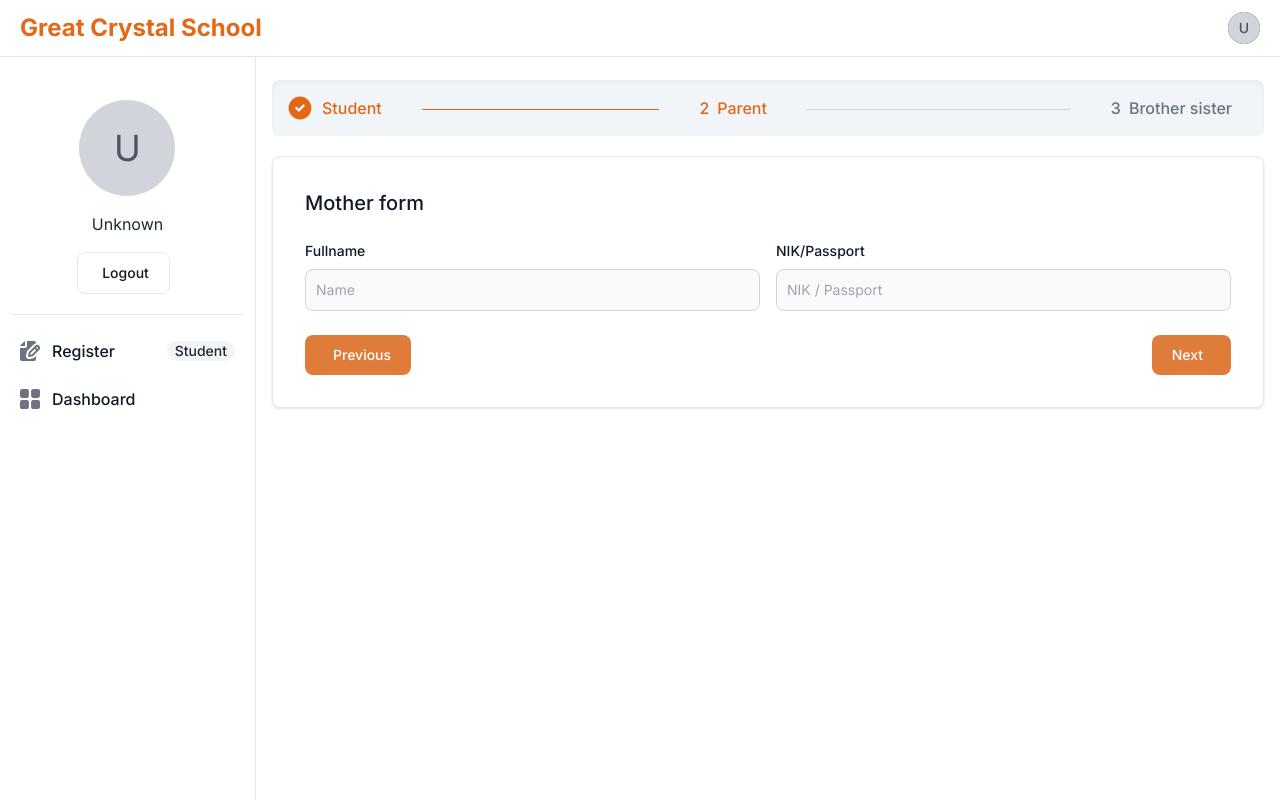
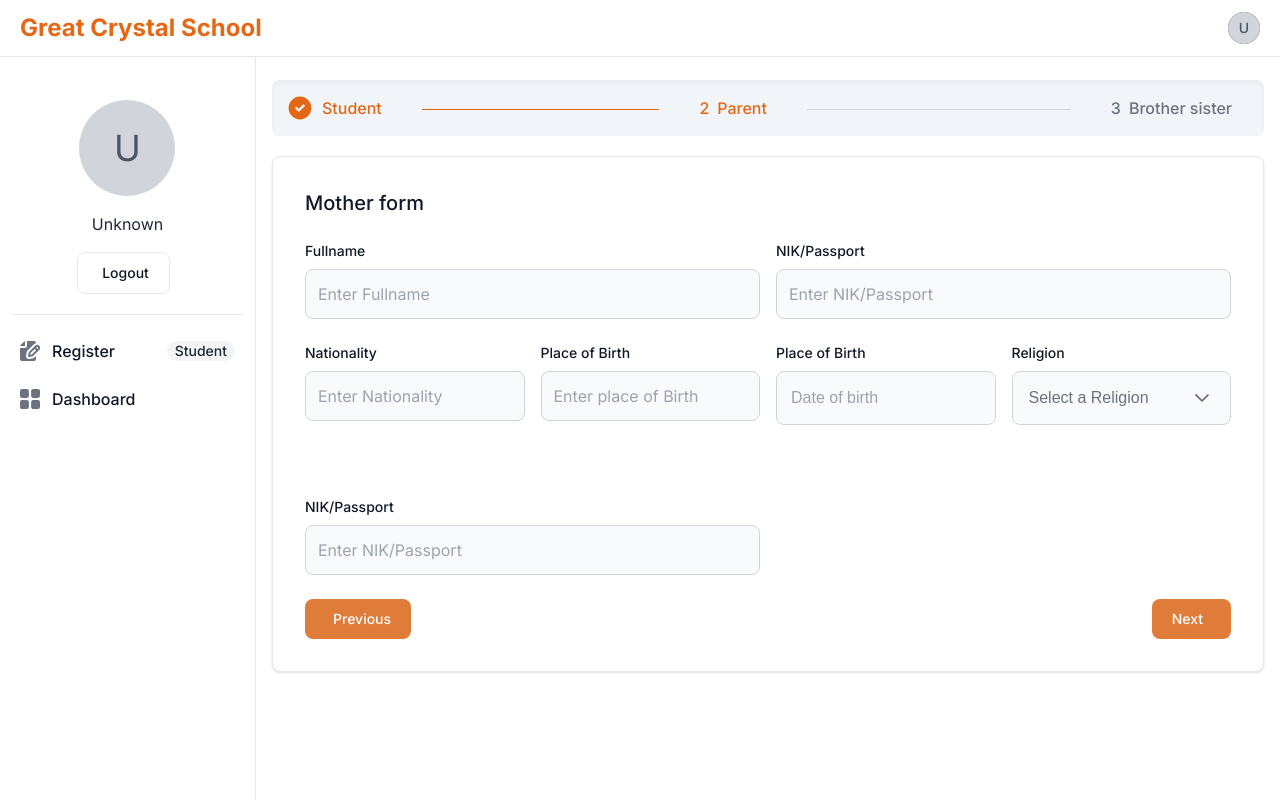
Before and after one commit to Sofyanfyan/reg-app, a Next.js app in the folder frontend/: page /users/registers in a window 1280 px wide. Built offline with nearby package versions, Linux system fonts and the light colour scheme; a web font is replaced by a local one.

Commit message:
slicing: form mother

```diff
--- a/frontend/src/components/Page/RegisMother.tsx
+++ b/frontend/src/components/Page/RegisMother.tsx
@@ -1,9 +1,28 @@
 "use client";
 
-import { FormEvent, useState } from "react";
+import { ChangeEvent, FormEvent, useState } from "react";
+import { InputText } from "primereact/inputtext";
+import { Calendar } from "primereact/calendar";
+import { Nullable } from "primereact/ts-helpers";
+import {
+  Dropdown,
+  DropdownChangeEvent,
+  DropdownPassThroughMethodOptions,
+} from "primereact/dropdown";
 
 export default function RegisMother({ ...props }) {
   const { setIdx, setForm } = props;
+  const [dateBirth, setDateBirth] = useState<Nullable<Date>>();
+
+  const religion: string[] = [
+    "Islam",
+    "Christianity",
+    "Catholicism",
+    "Hinduism",
+    "Buddhism",
+    "Confucianism",
+  ];
+
   const [mother, setMother] = useState({
     name: "",
     place_birth: "",
@@ -20,6 +39,37 @@ export default function RegisMother({ ...props }) {
     phone: "",
     email: "",
   });
+
+  const [error, setError] = useState({
+    name: "",
+    place_birth: "",
+    religion: "",
+    date_birth: "",
+    occupation: "",
+    company_name: "",
+    company_address: "",
+    home_address: "",
+    telephone: "",
+    mobilephone: "",
+    id_or_passport: "",
+    nationality: "",
+    phone: "",
+    email: "",
+  });
+
+  const handleChange = (event: ChangeEvent<HTMLInputElement>) => {
+    event.preventDefault();
+    const { value, name } = event.target;
+
+    setMother((prevState) => ({ ...prevState, [name]: value }));
+  };
+
+  const handleChangeSelect = (event: DropdownChangeEvent) => {
+    event.preventDefault();
+    const { value, name } = event.target;
+
+    setMother((prevState) => ({ ...prevState, [name]: value }));
+  };
 
   const handleSubmit = (event: FormEvent<HTMLFormElement>) => {
     event.preventDefault();
@@ -44,27 +94,177 @@ export default function RegisMother({ ...props }) {
             <label className="block mb-2 text-sm font-medium text-gray-900">
               Fullname
             </label>
-            <input
-              type="text"
+            <InputText
+              id="name"
               name="name"
-              id="text"
-              className="bg-gray-50 border border-gray-300 text-gray-900 text-sm rounded-lg focus:ring-blue-500 focus:border-blue-500 block w-full p-2.5 dark:bg-gray-600 dark:border-gray-500 dark:placeholder-gray-400"
-              placeholder="Name"
+              placeholder="Enter Fullname"
+              className={
+                error.name
+                  ? "bg-gray-50 border border-red-300 text-md text-slate-600 rounded-lg block w-full p-3"
+                  : "bg-gray-50 border border-gray-300 text-md text-slate-600 rounded-lg block w-full p-3"
+              }
+              value={mother.name}
+              onChange={handleChange}
+              autoComplete="off"
               required
             />
+            {error.name && (
+              <small className="ms-1 text-red-600">{error.name}</small>
+            )}
           </div>
           <div>
             <label className="block mb-2 text-sm font-medium text-gray-900">
               NIK/Passport
             </label>
-            <input
-              type="text"
+            <InputText
+              id="id_or_passport"
               name="id_or_passport"
-              id="text"
-              className="bg-gray-50 border border-gray-300 text-gray-900 text-sm rounded-lg focus:ring-blue-500 focus:border-blue-500 block w-full p-2.5 dark:bg-gray-600 dark:border-gray-500 dark:placeholder-gray-400"
-              placeholder="NIK / Passport"
+              placeholder="Enter NIK/Passport"
+              className={
+                error.name
+                  ? "bg-gray-50 border border-red-300 text-md text-slate-600 rounded-lg block w-full p-3"
+                  : "bg-gray-50 border border-gray-300 text-md text-slate-600 rounded-lg block w-full p-3"
+              }
+              value={mother.id_or_passport}
+              onChange={handleChange}
+              autoComplete="off"
               required
             />
+            {error.name && (
+              <small className="ms-1 text-red-600">
+                {error.id_or_passport}
+              </small>
+            )}
+          </div>
+        </div>
+        <div className="grid lg:grid-cols-4 gap-4">
+          <div>
+            <label className="block mb-2 text-sm font-medium text-gray-900">
+              Nationality
+            </label>
+            <InputText
+              id="nationality"
+              name="nationality"
+              placeholder="Enter Nationality"
+              className={
+                error.name
+                  ? "bg-gray-50 border border-red-300 text-md text-slate-600 rounded-lg block w-full p-3"
+                  : "bg-gray-50 border border-gray-300 text-md text-slate-600 rounded-lg block w-full p-3"
+              }
+              value={mother.nationality}
+              onChange={handleChange}
+              autoComplete="off"
+              required
+            />
+            {error.name && (
+              <small className="ms-1 text-red-600">{error.nationality}</small>
+            )}
+          </div>
+          <div>
+            <label className="block mb-2 text-sm font-medium text-gray-900">
+              Place of Birth
+            </label>
+            <InputText
+              id="place_birth"
+              name="place_birth"
+              placeholder="Enter place of Birth"
+              className={
+                error.name
+                  ? "bg-gray-50 border border-red-300 text-md text-slate-600 rounded-lg block w-full p-3"
+                  : "bg-gray-50 border border-gray-300 text-md text-slate-600 rounded-lg block w-full p-3"
+              }
+              value={mother.place_birth}
+              onChange={handleChange}
+              autoComplete="off"
+              required
+            />
+            {error.name && (
+              <small className="ms-1 text-red-600">{error.place_birth}</small>
+            )}
+          </div>
+          <div>
+            <label className="block mb-2 text-sm font-medium text-gray-900">
+              Place of Birth
+            </label>
+            <Calendar
+              id="date_birth"
+              name="date_birth"
+              ariaLabelledBy="date_birth"
+              inputClassName={
+                error.date_birth
+                  ? "w-full bg-gray-50 border border-red-300 text-gray-900 text-md rounded-lg focus:ring-blue-500 focus:border-blue-500 block p-3.5"
+                  : "w-full bg-gray-50 border border-gray-300 text-gray-900 text-md rounded-lg focus:ring-blue-500 focus:border-blue-500 block p-3.5"
+              }
+              style={{ width: "100%" }}
+              value={dateBirth}
+              onChange={(e) => setDateBirth(e.value)}
+              placeholder="Date of birth"
+              dateFormat="dd/mm/yy"
+              locale="en"
+              mask="99/99/9999"
+              showButtonBar
+              required
+            />
+            {error.name && (
+              <small className="ms-1 text-red-600">{error.place_birth}</small>
+            )}
+          </div>
+          <div>
+            <label className="block mb-2 text-sm font-medium text-gray-900">
+              Religion
+            </label>
+            <Dropdown
+              value={mother.religion}
+              onChange={handleChangeSelect}
+              options={religion}
+              name="religion"
+              placeholder="Select a Religion"
+              className={
+                error.religion
+                  ? "bg-gray-50 border border-red-300 text-gray-900 text-sm rounded-lg w-full p-1"
+                  : "bg-gray-50 border border-gray-300 text-gray-900 text-sm rounded-lg w-full p-1"
+              }
+              pt={{
+                root: {
+                  className:
+                    "bg-gray-50 border border-gray-300 text-gray-900 text-sm rounded-lg w-full p-1",
+                },
+                item: ({ context }: DropdownPassThroughMethodOptions) => ({
+                  className: context.selected ? "bg-primary" : undefined,
+                }),
+              }}
+            />
+            {error.religion && (
+              <small className="ms-1 text-red-600">{error.religion}</small>
+            )}
+          </div>
+        </div>
+        <br />
+        <br />
+        <div className="grid lg:grid-cols-2 gap-4">
+          <div>
+            <label className="block mb-2 text-sm font-medium text-gray-900">
+              NIK/Passport
+            </label>
+            <InputText
+              id="id_or_passport"
+              name="id_or_passport"
+              placeholder="Enter NIK/Passport"
+              className={
+                error.name
+                  ? "bg-gray-50 border border-red-300 text-md text-slate-600 rounded-lg block w-full p-3"
+                  : "bg-gray-50 border border-gray-300 text-md text-slate-600 rounded-lg block w-full p-3"
+              }
+              value={mother.id_or_passport}
+              onChange={handleChange}
+              autoComplete="off"
+              required
+            />
+            {error.name && (
+              <small className="ms-1 text-red-600">
+                {error.id_or_passport}
+              </small>
+            )}
           </div>
         </div>
         <div className="flex justify-between">
```
